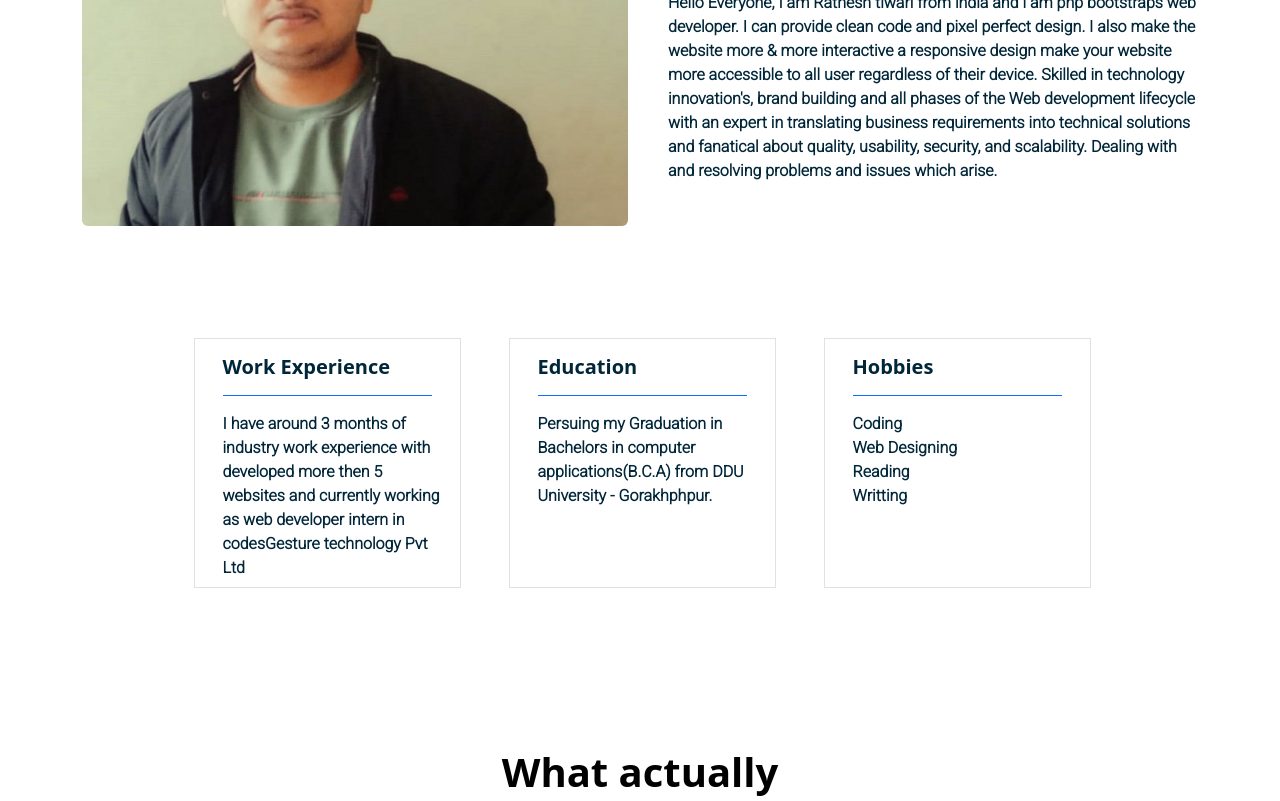
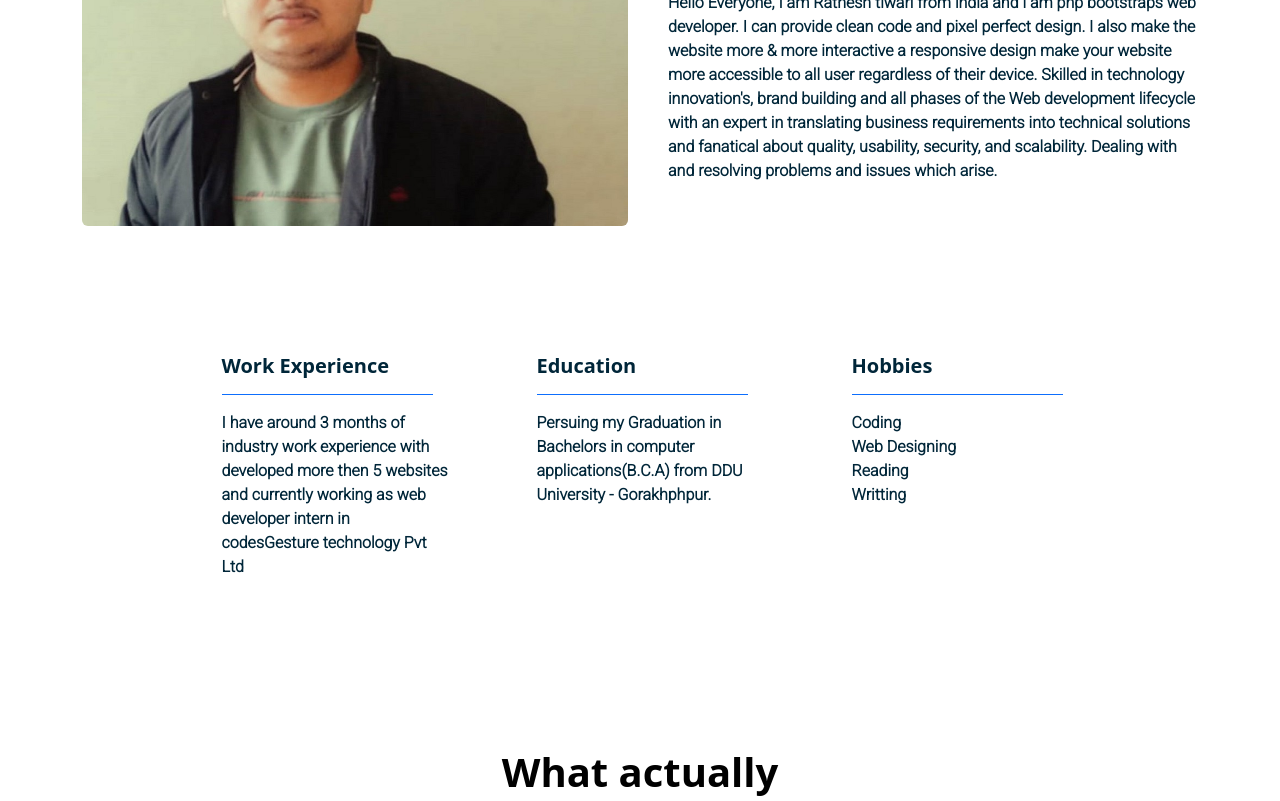
Before and after one commit to ratnesh-kumar-tiwari/portfolio, a plain HTML site: page about.html in a window 1280 px wide. Shown: the part 253-1054 px from the top of the page. Drawn offline with nearby package versions, Linux system fonts and the light colour scheme; a web font is replaced by a local one.

Commit message:
Update about.html

```diff
--- a/about.html
+++ b/about.html
@@ -82,15 +82,15 @@
        </div>
        <div class="container  m-sm-0 p-sm-0 m-md-5 p-lg-5 pt-0 ">
         <div class="row d-flex flex-sm-column flex-md-row justify-content-center  ">
-          <div class="col-sm-12 col-lg-3 mb-5  mt-sm-2 mb-md-2  pb-4 ms-2 ms-md-5 border mt-4 mt-md-0  " style="height: 250px;">
+          <div class="col-sm-12 col-lg-3 mb-5  mt-sm-2 mb-md-2  pb-4 ms-2 ms-md-5  mt-4 mt-md-0  " style="height: 250px;">
             <h5 class="  m-0 m-3 fw-bold border-bottom border-primary pb-3 " style="color: #002639;" >Work Experience</h5>
             <p class="ms-3 m-0 fw-semibold fs-6 work" >I have around 3 months of industry work experience with developed more then 5 websites and currently working as web developer intern in codesGesture technology Pvt Ltd</p>
           </div>
-          <div class="col-sm-12 col-lg-3 mb-sm-5   mb-5 mb-md-2  pb-4 ms-2 ms-md-5 border " style="height: 250px;">
+          <div class="col-sm-12 col-lg-3 mb-sm-5   mb-5 mb-md-2  pb-4 ms-2 ms-md-5 " style="height: 250px;">
             <h5 class=" ms-3 m-0 m-3 border-bottom border-primary pb-3 fw-bold " style="color: #002639; " >Education</h5>
             <p class="ms-3 m-0 fw-semibold edu fs-6" >Persuing my Graduation in Bachelors in computer applications(B.C.A) from DDU University - Gorakhphpur. </p>
           </div>
-          <div class="col-sm-12 col-lg-3 mb-sm-5  mb-5 mb-md-2  pb-4 ms-2 ms-md-5 border  " style="height: 250px;">
+          <div class="col-sm-12 col-lg-3 mb-sm-5  mb-5 mb-md-2  pb-4 ms-2 ms-md-5   " style="height: 250px;">
             <h5 class=" ms-3 m-0 m-3 border-bottom border-primary pb-3 fw-bold " style="color: #002639; " >Hobbies</h5>
             <p class="ms-3 m-0 fw-semibold edu fs-6 text-capitalize" >coding <br>web designing<br> reading <br>writting  </p>
           </div>
```
